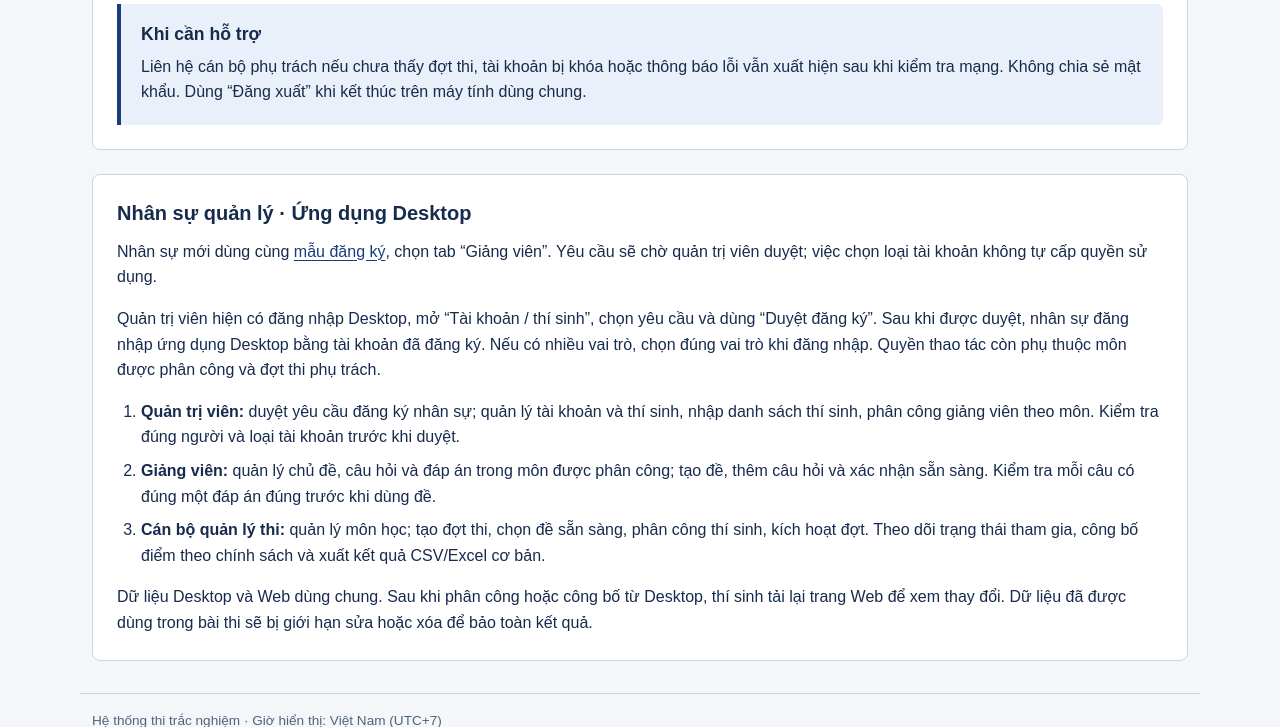
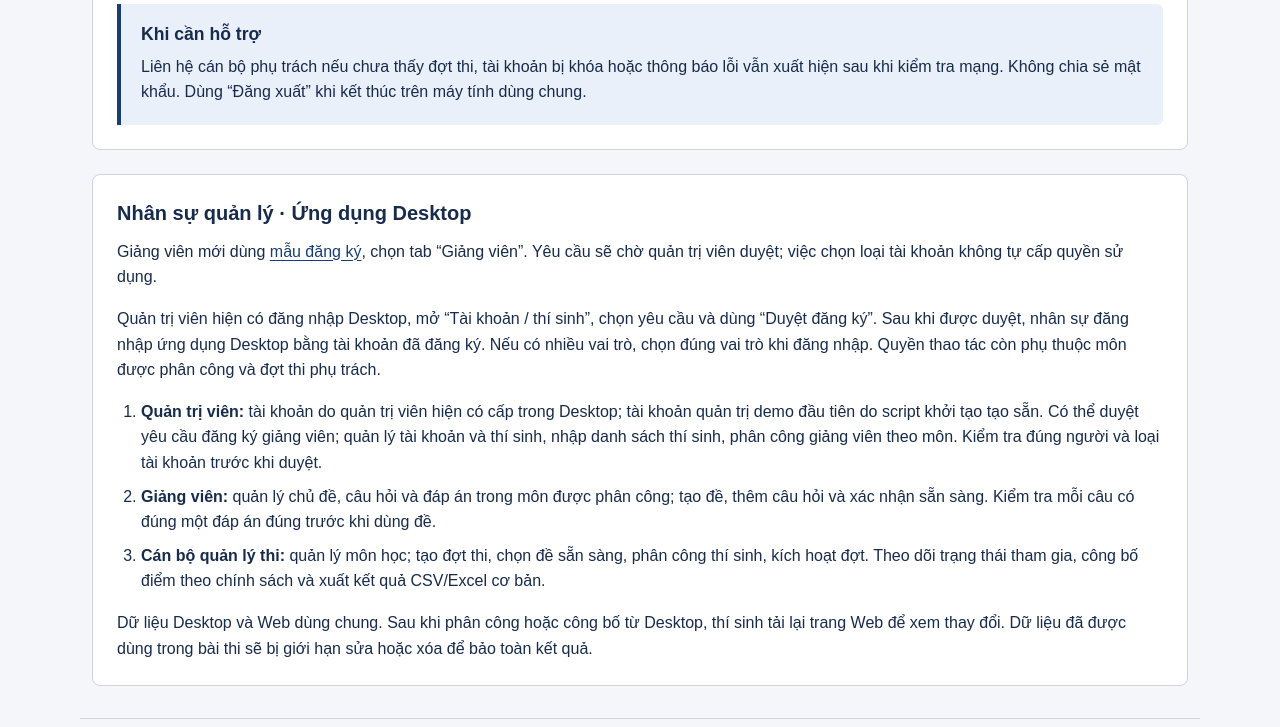
Before and after one commit to HuyTec/SGU_LapTrinh_CSharp_2026-2027, an ASP.NET Core app: page /Help in a window 1280 px wide. Shown: the part 846-1573 px from the top of the page. Run offline with ASP.NET Core 8, Linux system fonts and the light colour scheme; the project's own start-up code is not run, and a stand-in starts its controllers and pages.

Commit message:
Cập nhật giao diện đăng nhập và chính, thêm các thành phần điều khiển, cải thiện hướng dẫn sử dụng cho giảng viên và quản trị viên

```diff
--- a/Exam Management Application/Exam.Web/Views/Help/Index.cshtml
+++ b/Exam Management Application/Exam.Web/Views/Help/Index.cshtml
@@ -17,10 +17,10 @@
 </section>
 <section id="desktop-guide" class="surface" aria-labelledby="desktop-guide-heading">
     <h2 id="desktop-guide-heading">Nhân sự quản lý · Ứng dụng Desktop</h2>
-    <p>Nhân sự mới dùng cùng <a asp-controller="Account" asp-action="Register">mẫu đăng ký</a>, chọn tab “Giảng viên”. Yêu cầu sẽ chờ quản trị viên duyệt; việc chọn loại tài khoản không tự cấp quyền sử dụng.</p>
+    <p>Giảng viên mới dùng <a asp-controller="Account" asp-action="Register">mẫu đăng ký</a>, chọn tab “Giảng viên”. Yêu cầu sẽ chờ quản trị viên duyệt; việc chọn loại tài khoản không tự cấp quyền sử dụng.</p>
     <p>Quản trị viên hiện có đăng nhập Desktop, mở “Tài khoản / thí sinh”, chọn yêu cầu và dùng “Duyệt đăng ký”. Sau khi được duyệt, nhân sự đăng nhập ứng dụng Desktop bằng tài khoản đã đăng ký. Nếu có nhiều vai trò, chọn đúng vai trò khi đăng nhập. Quyền thao tác còn phụ thuộc môn được phân công và đợt thi phụ trách.</p>
     <ol class="instruction-list">
-        <li><strong>Quản trị viên:</strong> duyệt yêu cầu đăng ký nhân sự; quản lý tài khoản và thí sinh, nhập danh sách thí sinh, phân công giảng viên theo môn. Kiểm tra đúng người và loại tài khoản trước khi duyệt.</li>
+        <li><strong>Quản trị viên:</strong> tài khoản do quản trị viên hiện có cấp trong Desktop; tài khoản quản trị demo đầu tiên do script khởi tạo tạo sẵn. Có thể  duyệt yêu cầu đăng ký giảng viên; quản lý tài khoản và thí sinh, nhập danh sách thí sinh, phân công giảng viên theo môn. Kiểm tra đúng người và loại tài khoản trước khi duyệt.</li>
         <li><strong>Giảng viên:</strong> quản lý chủ đề, câu hỏi và đáp án trong môn được phân công; tạo đề, thêm câu hỏi và xác nhận sẵn sàng. Kiểm tra mỗi câu có đúng một đáp án đúng trước khi dùng đề.</li>
         <li><strong>Cán bộ quản lý thi:</strong> quản lý môn học; tạo đợt thi, chọn đề sẵn sàng, phân công thí sinh, kích hoạt đợt. Theo dõi trạng thái tham gia, công bố điểm theo chính sách và xuất kết quả CSV/Excel cơ bản.</li>
     </ol>
```
Also changed, not shown: Exam Management Application/CONTRACT.md (+1 -1 lines), Exam Management Application/Exam.Desktop/LoginForm.Designer.cs, Exam Management Application/Exam.Desktop/MainForm.Designer.cs.
